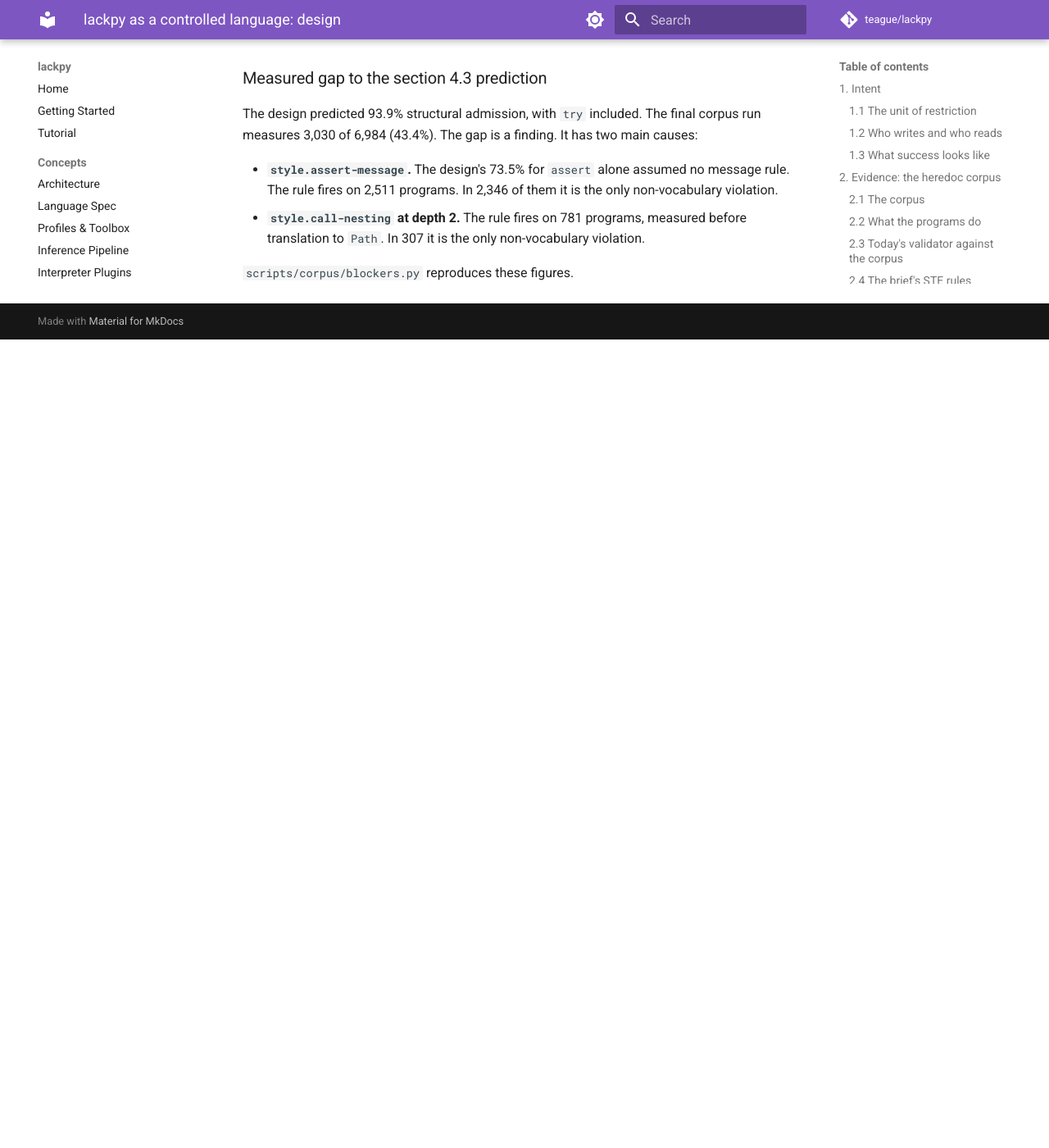
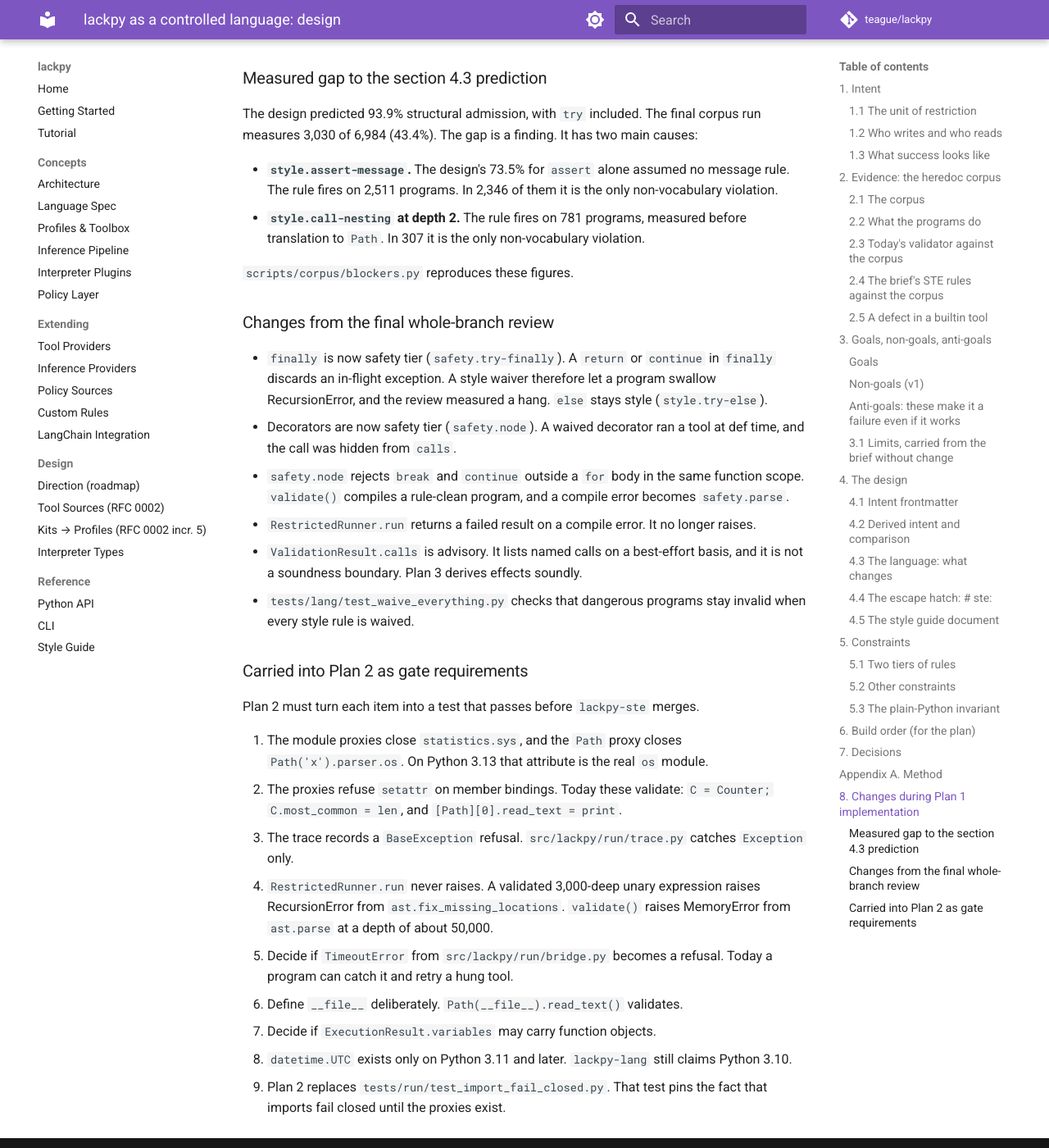
Before and after one commit to teaguesterling/lackpy, an MkDocs documentation site: the page built from docs/superpowers/specs/2026-10-18-lackpy-ste-design.md, in a window 1280 px wide and 1400 px high, scrolled down 26243 px. Shown: the whole window at 82% size. Built offline with MkDocs 1.6.1 and Material for MkDocs 9.7.7, drawn with Linux system fonts in a browser that asks for light colours; comment, search, counter and statistics services are not loaded; before the commit the page ends 26657 px from its top, so only the background shows below that.

Commit message:
docs: record the final-review changes and the Plan 2 gate requirements
The final whole-branch review of Plan 1 moved finally and decorators to the
safety tier, made stray break/continue a safety.node violation, and made
`calls` advisory. Its findings that belong to the runtime become nine Plan 2
gate requirements, recorded here because the controller ledger is scratch.

Co-Authored-By: Claude Opus 5.5 (1M context) <noreply@anthropic.com>
Claude-Session: https://claude.ai/code/session_01SM9Rz4KCre34wobnTkmrfu

```diff
--- a/docs/superpowers/specs/2026-10-18-lackpy-ste-design.md
+++ b/docs/superpowers/specs/2026-10-18-lackpy-ste-design.md
@@ -1003,3 +1003,43 @@ main causes:
   before translation to `Path`. In 307 it is the only non-vocabulary violation.
 
 `scripts/corpus/blockers.py` reproduces these figures.
+
+### Changes from the final whole-branch review
+
+- `finally` is now safety tier (`safety.try-finally`). A `return` or `continue`
+  in `finally` discards an in-flight exception. A style waiver therefore let a
+  program swallow RecursionError, and the review measured a hang. `else` stays
+  style (`style.try-else`).
+- Decorators are now safety tier (`safety.node`). A waived decorator ran a tool
+  at def time, and the call was hidden from `calls`.
+- `safety.node` rejects `break` and `continue` outside a `for` body in the same
+  function scope. `validate()` compiles a rule-clean program, and a compile
+  error becomes `safety.parse`.
+- `RestrictedRunner.run` returns a failed result on a compile error. It no
+  longer raises.
+- `ValidationResult.calls` is advisory. It lists named calls on a best-effort
+  basis, and it is not a soundness boundary. Plan 3 derives effects soundly.
+- `tests/lang/test_waive_everything.py` checks that dangerous programs stay
+  invalid when every style rule is waived.
+
+### Carried into Plan 2 as gate requirements
+
+Plan 2 must turn each item into a test that passes before `lackpy-ste` merges.
+
+1. The module proxies close `statistics.sys`, and the `Path` proxy closes
+   `Path('x').parser.os`. On Python 3.13 that attribute is the real `os` module.
+2. The proxies refuse `setattr` on member bindings. Today these validate:
+   `C = Counter; C.most_common = len`, and `[Path][0].read_text = print`.
+3. The trace records a `BaseException` refusal. `src/lackpy/run/trace.py`
+   catches `Exception` only.
+4. `RestrictedRunner.run` never raises. A validated 3,000-deep unary expression
+   raises RecursionError from `ast.fix_missing_locations`. `validate()` raises
+   MemoryError from `ast.parse` at a depth of about 50,000.
+5. Decide if `TimeoutError` from `src/lackpy/run/bridge.py` becomes a refusal.
+   Today a program can catch it and retry a hung tool.
+6. Define `__file__` deliberately. `Path(__file__).read_text()` validates.
+7. Decide if `ExecutionResult.variables` may carry function objects.
+8. `datetime.UTC` exists only on Python 3.11 and later. `lackpy-lang` still
+   claims Python 3.10.
+9. Plan 2 replaces `tests/run/test_import_fail_closed.py`. That test pins the
+   fact that imports fail closed until the proxies exist.
```
